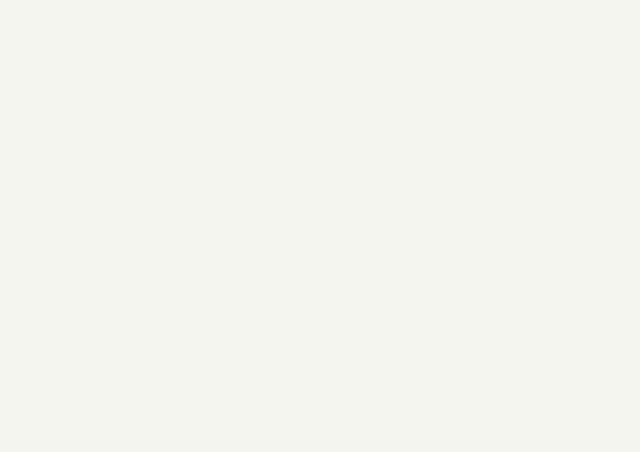
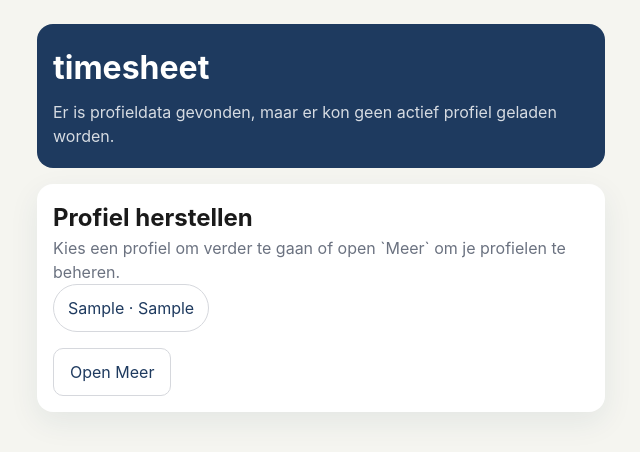
Before and after one commit to snicktc/ch-construct-timesheet, a React (Vite) app: page / in a window 1280 px wide. Both pictures are taken after typing "Sample", "Sample" into the empty fields and a click on the button "Start". Shown: the top 452 px of the page, without its empty margins (319-959 px from the left). Built offline with nearby package versions, Linux system fonts and the light colour scheme.

Commit message:
Fix blank screen during app bootstrap

```diff
--- a/src/App.css
+++ b/src/App.css
@@ -237,6 +237,10 @@
   display: flex;
   gap: 8px;
   flex-wrap: wrap;
+}
+
+.top-gap {
+  margin-top: 12px;
 }
 
 .primary-button,
--- a/src/App.tsx
+++ b/src/App.tsx
@@ -70,6 +70,7 @@ function App() {
   }
 
   const showWelcome = !loading && profiles.length === 0
+  const showMissingActiveProfile = !loading && profiles.length > 0 && (!activeEmployee || !activeEmployeeId)
 
   return (
     <main className="app-shell">
@@ -116,7 +117,42 @@ function App() {
           </>
         ) : null}
 
-        {!showWelcome && activeEmployee && activeEmployeeId ? (
+        {showMissingActiveProfile ? (
+          <>
+            <header className="app-header">
+              <h1>timesheet</h1>
+              <p>Er is profieldata gevonden, maar er kon geen actief profiel geladen worden.</p>
+            </header>
+
+            <section className="panel">
+              <h2>Profiel herstellen</h2>
+              <p className="muted-text">
+                Kies een profiel om verder te gaan of open `Meer` om je profielen te beheren.
+              </p>
+
+              <div className="profile-list" role="tablist" aria-label="Beschikbare profielen">
+                {activeProfiles.map((profile) => (
+                  <button
+                    key={profile.id}
+                    type="button"
+                    className="profile-chip"
+                    onClick={() => profile.id && setActiveEmployeeId(profile.id)}
+                  >
+                    {profile.name} · {profile.exportRecipient}
+                  </button>
+                ))}
+              </div>
+
+              <div className="button-row top-gap">
+                <button type="button" className="secondary-button" onClick={() => setActiveTab('settings')}>
+                  Open Meer
+                </button>
+              </div>
+            </section>
+          </>
+        ) : null}
+
+        {!showWelcome && !showMissingActiveProfile && activeEmployee && activeEmployeeId ? (
           <>
             {activeTab === 'today' ? (
               <TodayPage
--- a/src/main.tsx
+++ b/src/main.tsx
@@ -5,13 +5,7 @@ import './index.css'
 import App from './App.tsx'
 import { migrateLegacyTimesheetData } from './utils/migration'
 
-async function bootstrap() {
-  await migrateLegacyTimesheetData()
-
-  registerSW({
-    immediate: true,
-  })
-
+function renderApp() {
   createRoot(document.getElementById('root')!).render(
     <StrictMode>
       <App />
@@ -19,4 +13,18 @@ async function bootstrap() {
   )
 }
 
+async function bootstrap() {
+  try {
+    await migrateLegacyTimesheetData()
+  } catch (error) {
+    console.error('Legacy data migration failed during bootstrap', error)
+  }
+
+  registerSW({
+    immediate: true,
+  })
+
+  renderApp()
+}
+
 void bootstrap()
```
